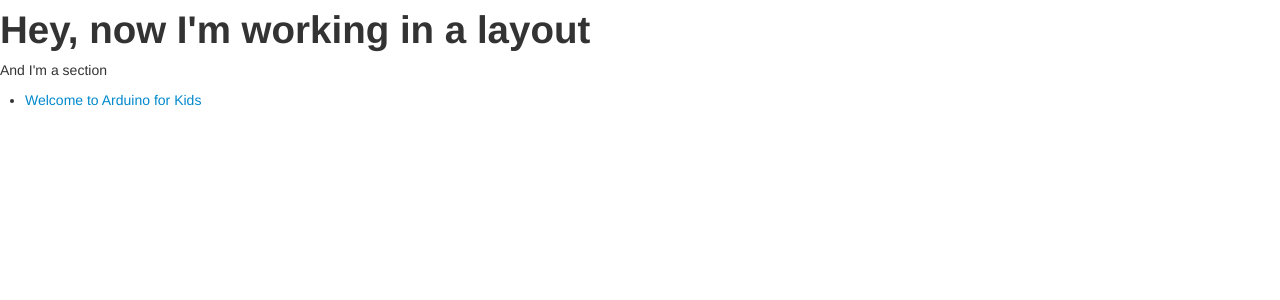
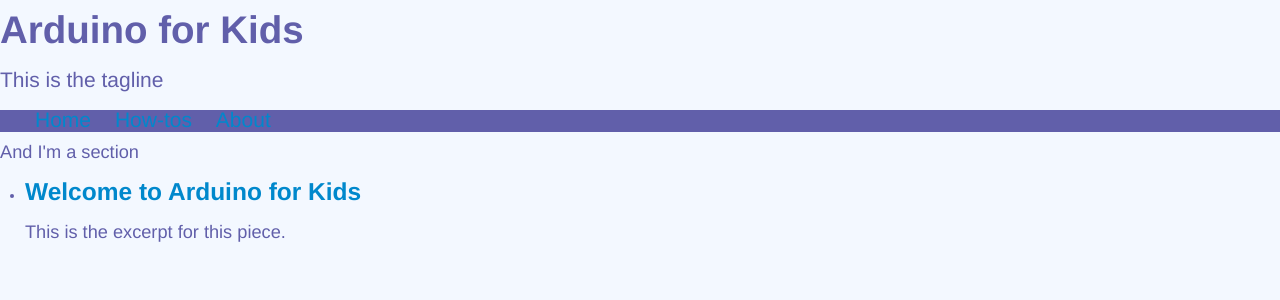
Before and after one commit to dansinker/arduinoforkids, a Jekyll site: the page built from index.html, in a window 1280 px wide. Shown: the top 300 px of the page. Built offline with Jekyll 4.4.1, drawn with Linux system fonts in a browser that asks for light colours; Markdown is read by kramdown in place of the engine named in the settings.

Commit message:
more template tweaking and now adding custom CSS

```diff
--- a/_layouts/layout.html
+++ b/_layouts/layout.html
@@ -5,11 +5,22 @@
 	<meta http-equiv="Content-Type" content="text/html; charset=utf-8" />
 	<link rel="stylesheet" type="text/css" href="/css/bootstrap.css">
 	<link rel="stylesheet" type="text/css" href="/css/bootstrap-responsive.css">
+	<link rel="stylesheet" type="text/css" href="/css/arduino.css">
 	<script type="text/javascript" src="//use.typekit.net/unu1fsf.js"></script>
 	<script type="text/javascript">try{Typekit.load();}catch(e){}</script>
 	<script src="js/jquery.js"></script>
 	</head>
 	<body>
+		<header>
+			<h1>Arduino for Kids</h1>
+			<h2 class="tagline">This is the tagline</h2>
+			<nav>
+				<ul>
+					<li><a href="/index.html">Home</a></li>
+					<li><a href="/howtos.html">How-tos</a></li>
+					<li><a href="/about.html">About</a></li>
+			</nav>
+		</header>
 		{{ content }}
 	</body>
 </html>
--- a/_posts/2013-09-14-helloworld.md
+++ b/_posts/2013-09-14-helloworld.md
@@ -1,6 +1,7 @@
 ---
 layout: layout
 title: Welcome to Arduino for Kids
+excerpt: This is the excerpt for this piece.
 ---
 <h2>{{ page.title }}</h2>
 <div class="article_body">
--- /dev/null
+++ b/css/arduino.css
@@ -0,0 +1,32 @@
+body {
+	background-color:#f3f8ff;
+	color: #615faa;
+}
+
+a {
+	#615faa;
+}
+
+p {
+	font-size: 1.3em;
+}
+
+nav {
+	background-color: #615faa;
+}
+
+nav li {
+	display: inline-block;
+	padding-right: 10px;
+	padding-left: 10px;
+	font-size: 1.5em;
+}
+
+nav li a {
+	color: 	color: #f3f8ff;
+}
+
+h2.tagline {
+	font-size: 1.5em;
+	font-weight: 300;
+}
--- a/index.html
+++ b/index.html
@@ -2,9 +2,6 @@
 layout: layout
 title: Arduino for Kids
 ---
-<header>
-	<h1>Hey, now I'm working in a layout</h1>
-</header>
 <section>
 	<p>And I'm a section
 </section>
@@ -12,7 +9,8 @@ title: Arduino for Kids
 	<ul>
 	  {% for post in site.posts %}
 		<li>
-		  <a href="{{ post.url }}">{{ post.title }}</a>
+		  <h3><a href="{{ post.url }}">{{ post.title }}</a></h3>
+		  <p>{{ post.excerpt }}</p>
 		</li>
 	  {% endfor %}
 	</ul>
```
Also changed, not shown: 3 other files.
